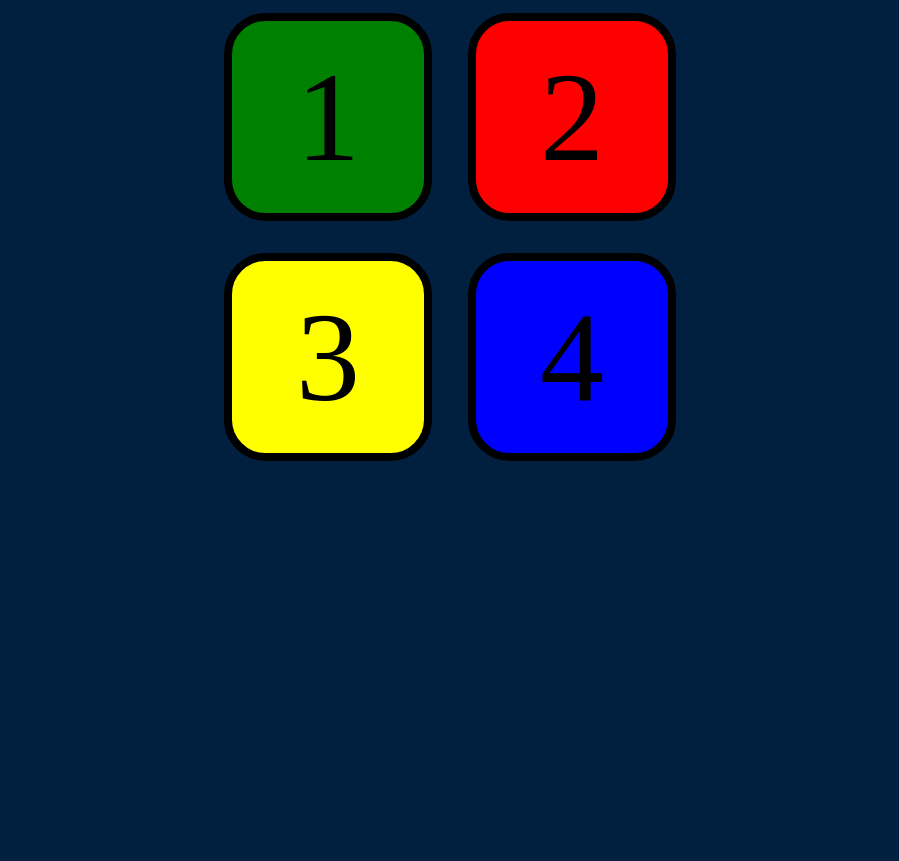
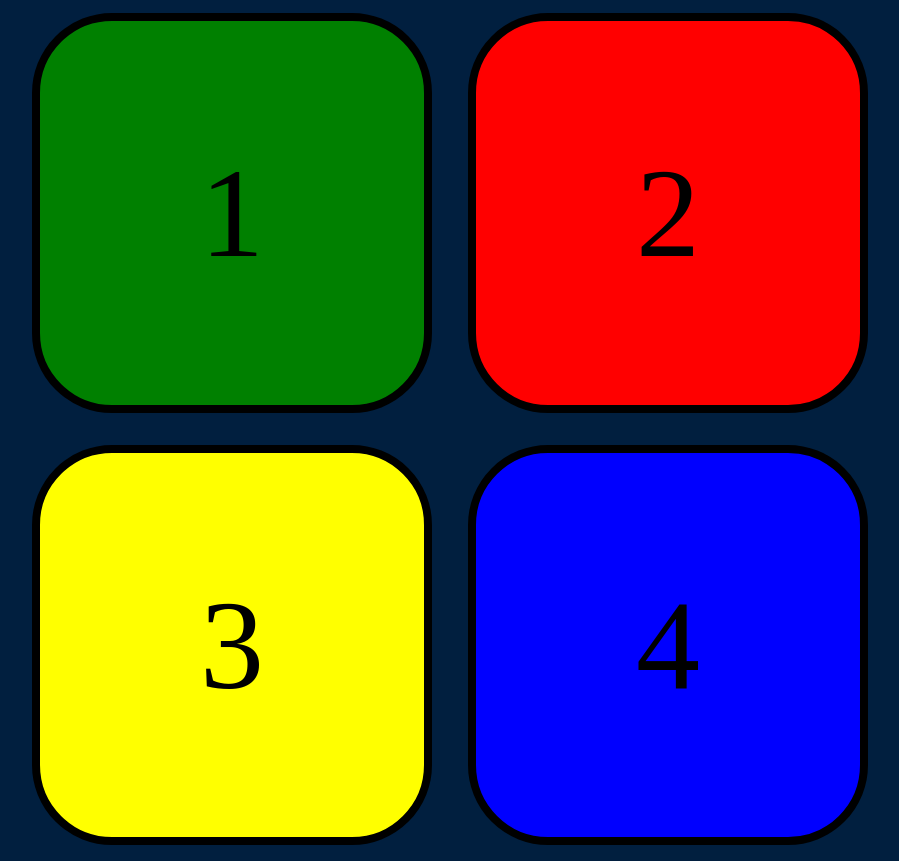
Before and after one commit to ofirraz12/Simon-Game-20, a plain HTML site: page index.html in a window 1280 px wide. Shown: the part 67-928 px from the top of the page, without its empty margins (190-1089 px from the left). Before the commit the page ends 800 px from the top, so only its background shows below. Drawn offline with nearby package versions, Linux system fonts and the light colour scheme.

Commit message:
fixed fast pressing and style

```diff
--- a/game.js
+++ b/game.js
@@ -17,17 +17,21 @@ $(".btn").click(function() {
     if (gamePattern.length > 0) {
         let userChosenColour = this.id;
         userPattern.push(userChosenColour);
+
+        // Play sound for the button pressed
         playSound(userChosenColour);
 
+        // Animate button pressed
         $(this).addClass("pressed");
         setTimeout(() => {
             $(this).removeClass("pressed");
-        }, 200);
+        }, 50);
 
         checkPress(userPattern.length - 1);
     }
 });
 
+// Restart game on click in lose state
 $(".lose-state").click(function() {
     resetGame();
 });
@@ -49,7 +53,7 @@ function showPattern() {
             setTimeout(function() {
                 $("#" + gamePattern[i]).fadeOut(100).fadeIn(100);
                 playSound(gamePattern[i]);
-            }, i * 1000);
+            }, i * 500);
         })(i);
     }
 }
@@ -73,7 +77,9 @@ function checkPress(currentIndex) {
 }
 
 function playSound(name) {
-    sounds[name].play().catch(error => {
+    // Create a new Audio instance each time to play the sound immediately
+    let audio = new Audio("sounds/" + name + ".mp3");
+    audio.play().catch(error => {
         console.error("Error playing sound:", error);
     });
 }
--- a/styles.css
+++ b/styles.css
@@ -37,8 +37,9 @@ body {
 @media (min-width: 800px) {
   .container {
     display: block;
-    width: 70%;
-    height: auto;
+    width: 100%;
+    height: 60vh;
+    align-content: center;
     margin: auto;
 
   }
@@ -46,8 +47,8 @@ body {
   .btn {
     margin: 2vh;
     display: inline-block;
-    height: 15vw;
-    width: 15vw;
+    height: 30vw;
+    width: 30vw;
     border: 1vh solid black;
     border-radius: 20%;
     font-size: 10vw;
```
